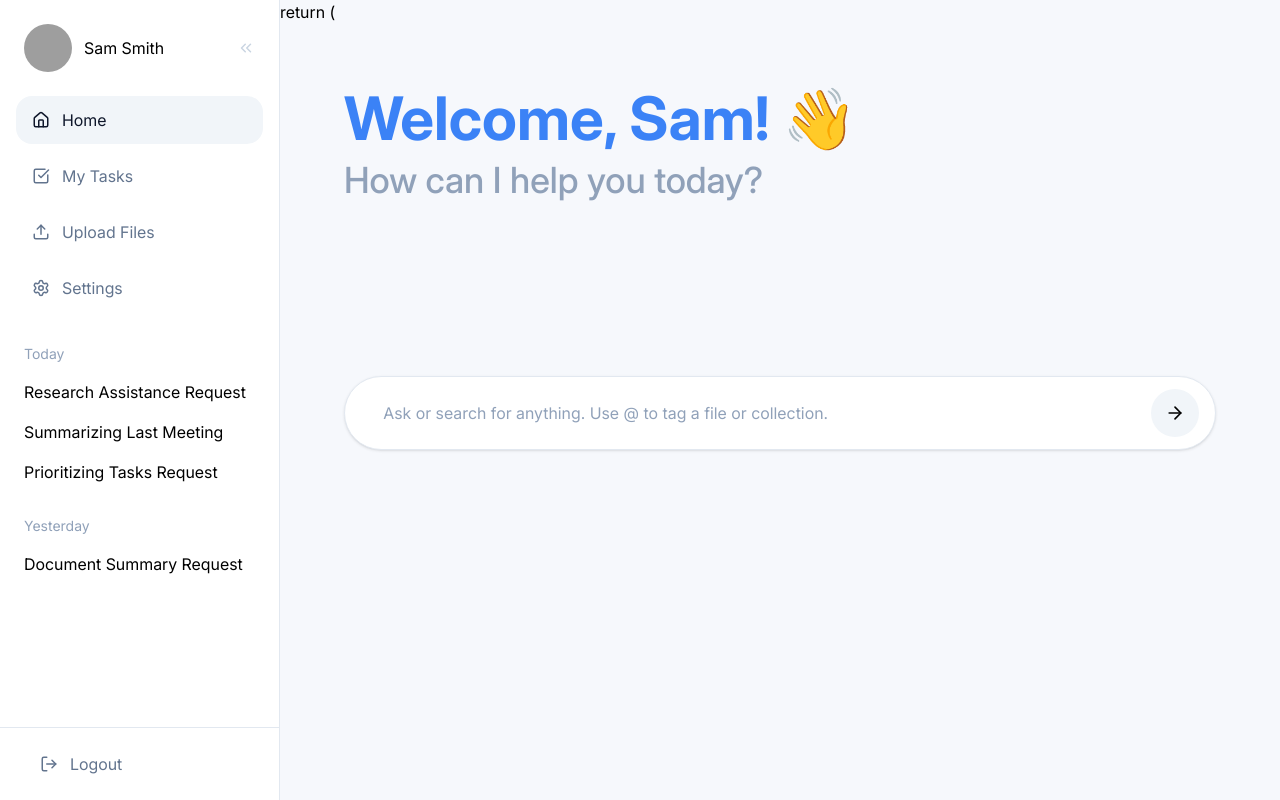
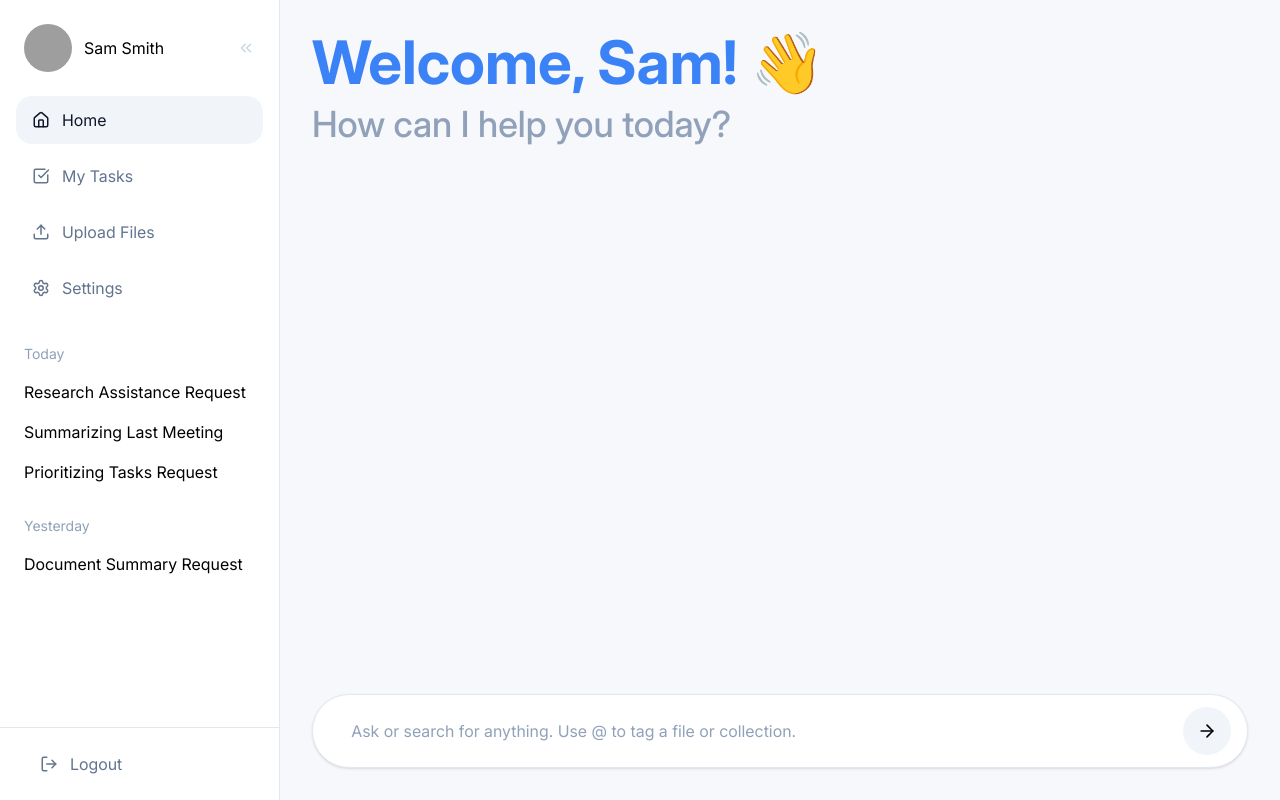
Before and after one commit to elmira-orooji/advanced-rag-system, a React (Vite) app in the folder frontend/my-rag-app/: page /home in a window 1280 px wide. Built offline with nearby package versions, Linux system fonts and the light colour scheme; grey boxes are pictures that could not be loaded.

Commit message:
redesign-Fixed chat input place

```diff
--- a/frontend/my-rag-app/src/pages/DashboardPage.tsx
+++ b/frontend/my-rag-app/src/pages/DashboardPage.tsx
@@ -20,10 +20,15 @@ export default function DasboardPage() {
   activeSession,
   activeSessionId,
   createNewChat,
-
   addMessage,
 } = useChatHistory();
 
+
+
+const hasMessages =
+  (activeSession?.messages.length ?? 0) > 0;
+
+  console.log("messages:", activeSession?.messages);
   useEffect(() => {
   if (sessions.length === 0) {
     createNewChat();
@@ -35,7 +40,7 @@ const handleSendMessage = (
 ) => {
   if (!activeSessionId)
     return;
-
+console.log(activeSession?.messages);
   const userMessage = {
     id: crypto.randomUUID(),
 
@@ -93,7 +98,7 @@ const handleSendMessage = (
 
   return (
   <>
-  return (
+
 <motion.div
   initial={{
     opacity: 0,
@@ -109,9 +114,9 @@ const handleSendMessage = (
     duration: 0.55,
     ease: [0.22, 1, 0.36, 1],
   }}
-    className="flex-1 p-8"
+  className="flex flex-1 flex-col h-full overflow-hidden"
 >
-    <main className="flex-1 p-8 flex flex-col gap-8">
+  <main className="flex-1 p-8 flex flex-col">
 
        {/* Header */}
     <div className="mb-12">
@@ -124,18 +129,12 @@ const handleSendMessage = (
       </p>
     </div>
 
-      <ChatWindow
-        messages={activeSession?.messages ?? []}
-        isThinking={isThinking}
-      />
-
-      <div className="mt-auto sticky bottom-0 pb-4">
-      <div className="mt-16">
+<div className="flex-1" />
+      <div className="pt-8">
         <ChatInput
           disabled={isThinking}
           onSend={handleSendMessage}
         />
-      </div>
       </div>
 
     </main>
```
Lines whose indentation alone changed are shown as unchanged.
